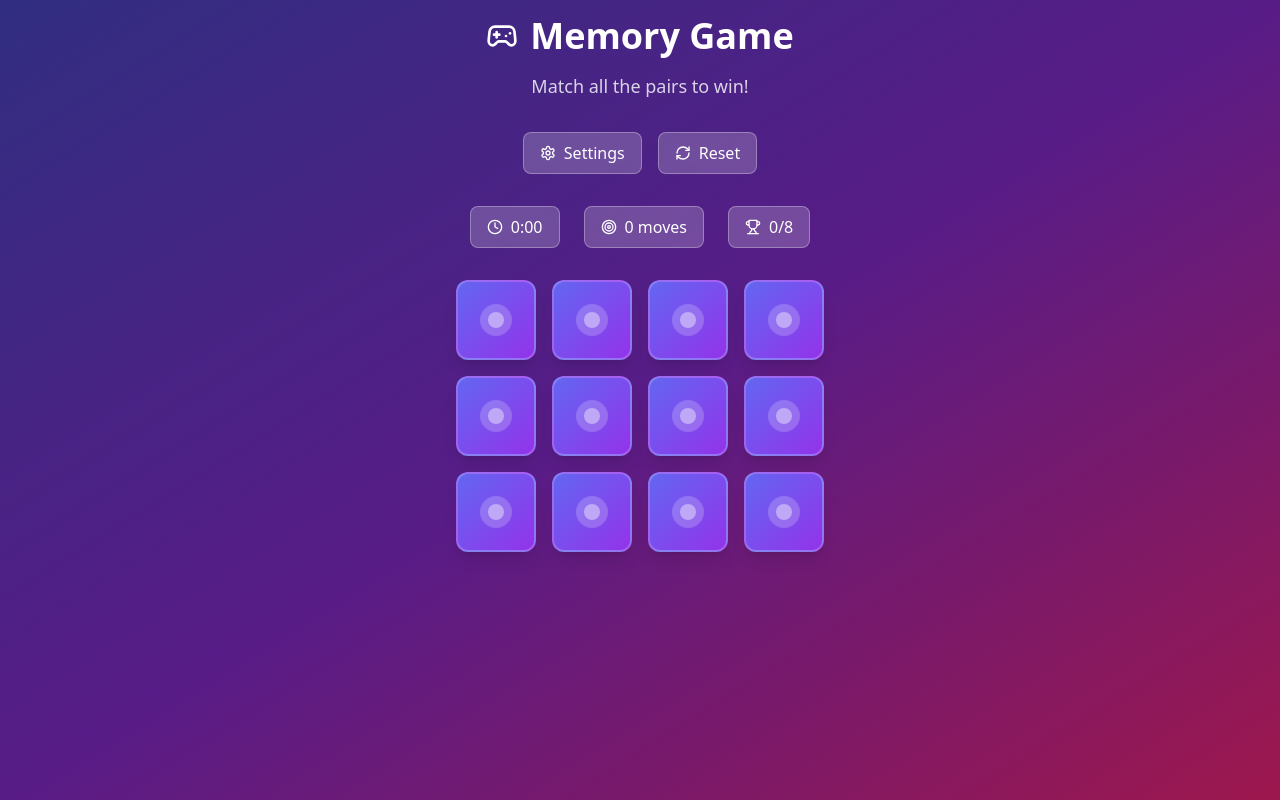
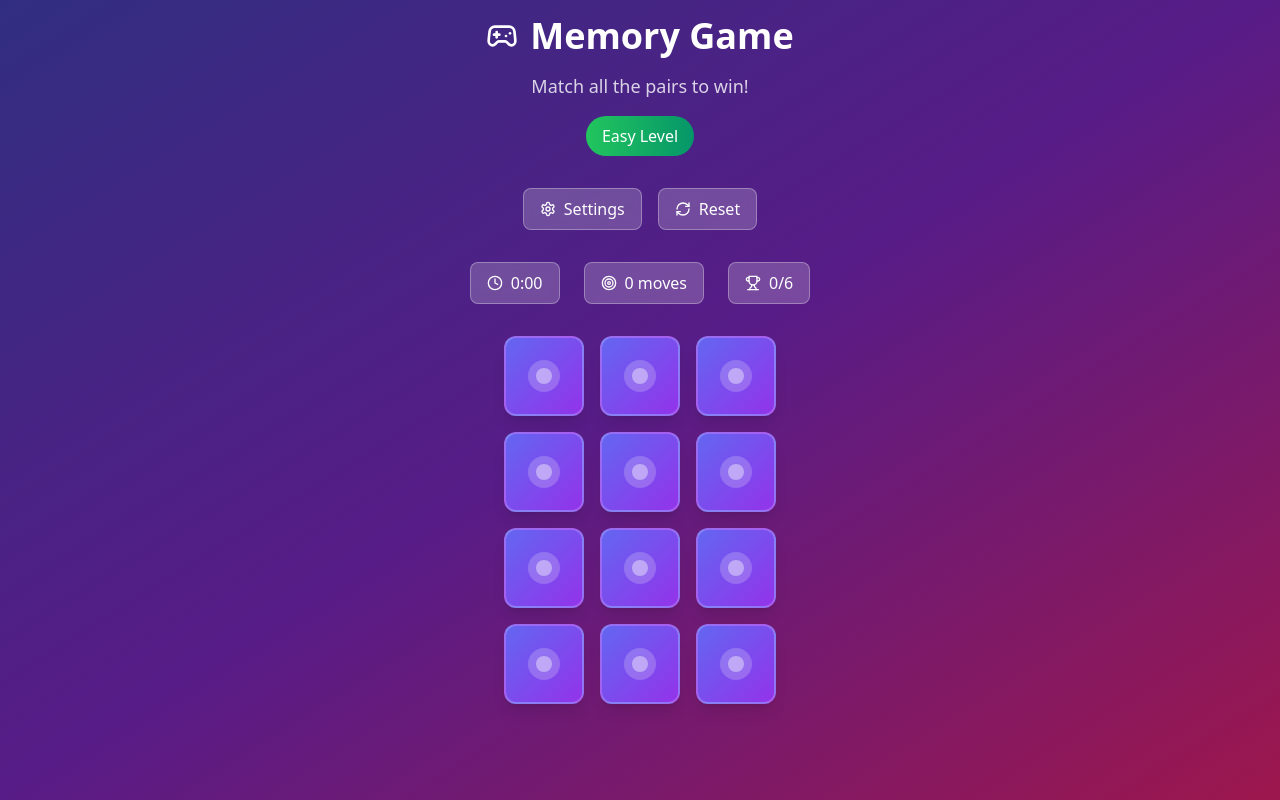
Before and after one commit to LavinduNadungamuwa/Memory-game, a React (Vite) app: page / in a window 1280 px wide. Built offline with nearby package versions, Linux system fonts and the light colour scheme.

Commit message:
Fixed gameplay, added levels

```diff
--- a/src/App.tsx
+++ b/src/App.tsx
@@ -6,7 +6,7 @@ import GameComplete from './components/GameComplete';
 import { useMemoryGame } from './hooks/useMemoryGame';
 
 function App() {
-  const [difficulty, setDifficulty] = useState<'easy' | 'medium' | 'hard'>('medium');
+  const [difficulty, setDifficulty] = useState<'easy' | 'medium' | 'hard'>('easy');
   const [showSettings, setShowSettings] = useState(false);
 
   const {
@@ -24,7 +24,14 @@ function App() {
   const handleDifficultyChange = (newDifficulty: 'easy' | 'medium' | 'hard') => {
     setDifficulty(newDifficulty);
     setShowSettings(false);
-    // The useMemoryGame hook will reinitialize when difficulty changes
+  };
+
+  const handleNextLevel = () => {
+    if (difficulty === 'easy') {
+      setDifficulty('medium');
+    } else if (difficulty === 'medium') {
+      setDifficulty('hard');
+    }
   };
 
   const getGridCols = () => {
@@ -33,6 +40,15 @@ function App() {
       case 'medium': return 'grid-cols-4';
       case 'hard': return 'grid-cols-5';
       default: return 'grid-cols-4';
+    }
+  };
+
+  const getDifficultyColor = () => {
+    switch (difficulty) {
+      case 'easy': return 'from-green-500 to-emerald-600';
+      case 'medium': return 'from-yellow-500 to-orange-500';
+      case 'hard': return 'from-red-500 to-pink-600';
+      default: return 'from-indigo-500 to-purple-600';
     }
   };
 
@@ -46,6 +62,13 @@ function App() {
             <h1 className="text-4xl font-bold text-white">Memory Game</h1>
           </div>
           <p className="text-white/80 text-lg">Match all the pairs to win!</p>
+
+          {/* Difficulty Badge */}
+          <div className="mt-4">
+            <span className={`inline-flex items-center px-4 py-2 rounded-full text-white font-medium bg-gradient-to-r ${getDifficultyColor()}`}>
+              {difficulty.charAt(0).toUpperCase() + difficulty.slice(1)} Level
+            </span>
+          </div>
         </div>
 
         {/* Game Controls */}
@@ -120,7 +143,9 @@ function App() {
           <GameComplete
             moves={moves}
             time={time}
+            difficulty={difficulty}
             onRestart={resetGame}
+            onNextLevel={handleNextLevel}
           />
         )}
       </div>
--- a/src/components/Card.tsx
+++ b/src/components/Card.tsx
@@ -1,5 +1,5 @@
 import React from 'react';
-import { Sparkles, Heart, Star, Zap, Crown, Gem } from 'lucide-react';
+import { Sparkles, Heart, Star, Zap, Crown, Gem, Diamond, Circle, Square, Triangle } from 'lucide-react';
 
 interface CardProps {
   id: number;
@@ -17,6 +17,10 @@ const symbolMap: { [key: string]: React.ReactNode } = {
   'zap': <Zap className="w-8 h-8" />,
   'crown': <Crown className="w-8 h-8" />,
   'gem': <Gem className="w-8 h-8" />,
+  'diamond': <Diamond className="w-8 h-8" />,
+  'circle': <Circle className="w-8 h-8" />,
+  'square': <Square className="w-8 h-8" />,
+  'triangle': <Triangle className="w-8 h-8" />,
 };
 
 const Card: React.FC<CardProps> = ({
--- a/src/components/GameComplete.tsx
+++ b/src/components/GameComplete.tsx
@@ -1,13 +1,21 @@
 import React from 'react';
-import { Trophy, RefreshCw, Star } from 'lucide-react';
+import { Trophy, RefreshCw, Star, ArrowRight } from 'lucide-react';
 
 interface GameCompleteProps {
   moves: number;
   time: number;
+  difficulty: 'easy' | 'medium' | 'hard';
   onRestart: () => void;
+  onNextLevel: () => void;
 }
 
-const GameComplete: React.FC<GameCompleteProps> = ({ moves, time, onRestart }) => {
+const GameComplete: React.FC<GameCompleteProps> = ({
+  moves,
+  time,
+  difficulty,
+  onRestart,
+  onNextLevel
+}) => {
   const formatTime = (seconds: number) => {
     const mins = Math.floor(seconds / 60);
     const secs = seconds % 60;
@@ -15,12 +23,17 @@ const GameComplete: React.FC<GameCompleteProps> = ({ moves, time, onRestart }) =
   };
 
   const getPerformanceRating = () => {
-    if (moves <= 20 && time <= 60) return { stars: 3, message: "Incredible!" };
-    if (moves <= 30 && time <= 90) return { stars: 2, message: "Great job!" };
+    const timeThreshold = difficulty === 'easy' ? 45 : difficulty === 'medium' ? 75 : 120;
+    const moveThreshold = difficulty === 'easy' ? 15 : difficulty === 'medium' ? 25 : 35;
+
+    if (moves <= moveThreshold && time <= timeThreshold) return { stars: 3, message: "Perfect!" };
+    if (moves <= moveThreshold * 1.5 && time <= timeThreshold * 1.3) return { stars: 2, message: "Great job!" };
     return { stars: 1, message: "Well done!" };
   };
 
   const rating = getPerformanceRating();
+  const canAdvance = difficulty !== 'hard';
+  const nextLevel = difficulty === 'easy' ? 'medium' : 'hard';
 
   return (
     <div className="fixed inset-0 bg-black/50 backdrop-blur-sm flex items-center justify-center z-50">
@@ -28,8 +41,11 @@ const GameComplete: React.FC<GameCompleteProps> = ({ moves, time, onRestart }) =
         <div className="text-center">
           <div className="mb-6">
             <Trophy className="w-16 h-16 text-yellow-500 mx-auto mb-4 animate-pulse" />
-            <h2 className="text-3xl font-bold text-gray-800 mb-2">Congratulations!</h2>
+            <h2 className="text-3xl font-bold text-gray-800 mb-2">Level Complete!</h2>
             <p className="text-gray-600">{rating.message}</p>
+            <p className="text-sm text-gray-500 mt-1 capitalize">
+              {difficulty} difficulty conquered
+            </p>
           </div>
 
           <div className="flex justify-center gap-1 mb-6">
@@ -56,6 +72,17 @@ const GameComplete: React.FC<GameCompleteProps> = ({ moves, time, onRestart }) =
             </div>
           </div>
 
+          <div className="space-y-3">
+            {canAdvance && (
+              <button
+                onClick={onNextLevel}
+                className="w-full bg-gradient-to-r from-green-500 to-emerald-600 text-white py-3 px-6 rounded-lg font-medium hover:from-green-600 hover:to-emerald-700 transition-all duration-200 flex items-center justify-center gap-2"
+              >
+                <ArrowRight className="w-5 h-5" />
+                Next Level ({nextLevel.charAt(0).toUpperCase() + nextLevel.slice(1)})
+              </button>
+            )}
+
             <button
               onClick={onRestart}
               className="w-full bg-gradient-to-r from-indigo-500 to-purple-600 text-white py-3 px-6 rounded-lg font-medium hover:from-indigo-600 hover:to-purple-700 transition-all duration-200 flex items-center justify-center gap-2"
@@ -66,6 +93,7 @@ const GameComplete: React.FC<GameCompleteProps> = ({ moves, time, onRestart }) =
           </div>
         </div>
       </div>
+    </div>
   );
 };
 
--- a/src/hooks/useMemoryGame.ts
+++ b/src/hooks/useMemoryGame.ts
@@ -7,7 +7,7 @@ interface Card {
   isMatched: boolean;
 }
 
-const symbols = ['heart', 'star', 'sparkles', 'zap', 'crown', 'gem'];
+const symbols = ['heart', 'star', 'sparkles', 'zap', 'crown', 'gem', 'diamond', 'circle', 'square', 'triangle'];
 
 export const useMemoryGame = (difficulty: 'easy' | 'medium' | 'hard' = 'medium') => {
   const getPairCount = () => {
@@ -75,12 +75,12 @@ export const useMemoryGame = (difficulty: 'easy' | 'medium' | 'hard' = 'medium')
     initializeGame();
   }, [initializeGame]);
 
-  // Initialize game on mount
+  // Initialize game on mount and when difficulty changes
   useEffect(() => {
     initializeGame();
   }, [initializeGame]);
 
-  // Timer effect
+  // Timer effect - stops when game is complete
   useEffect(() => {
     let interval: ReturnType<typeof setInterval>;
     if (isGameActive && !isGameComplete) {
@@ -129,7 +129,7 @@ export const useMemoryGame = (difficulty: 'easy' | 'medium' | 'hard' = 'medium')
   useEffect(() => {
     if (matches === totalPairs && matches > 0) {
       setIsGameComplete(true);
-      setIsGameActive(false);
+      setIsGameActive(false); // This stops the timer
     }
   }, [matches, totalPairs]);
 
```
Lines whose indentation alone changed are shown as unchanged.
